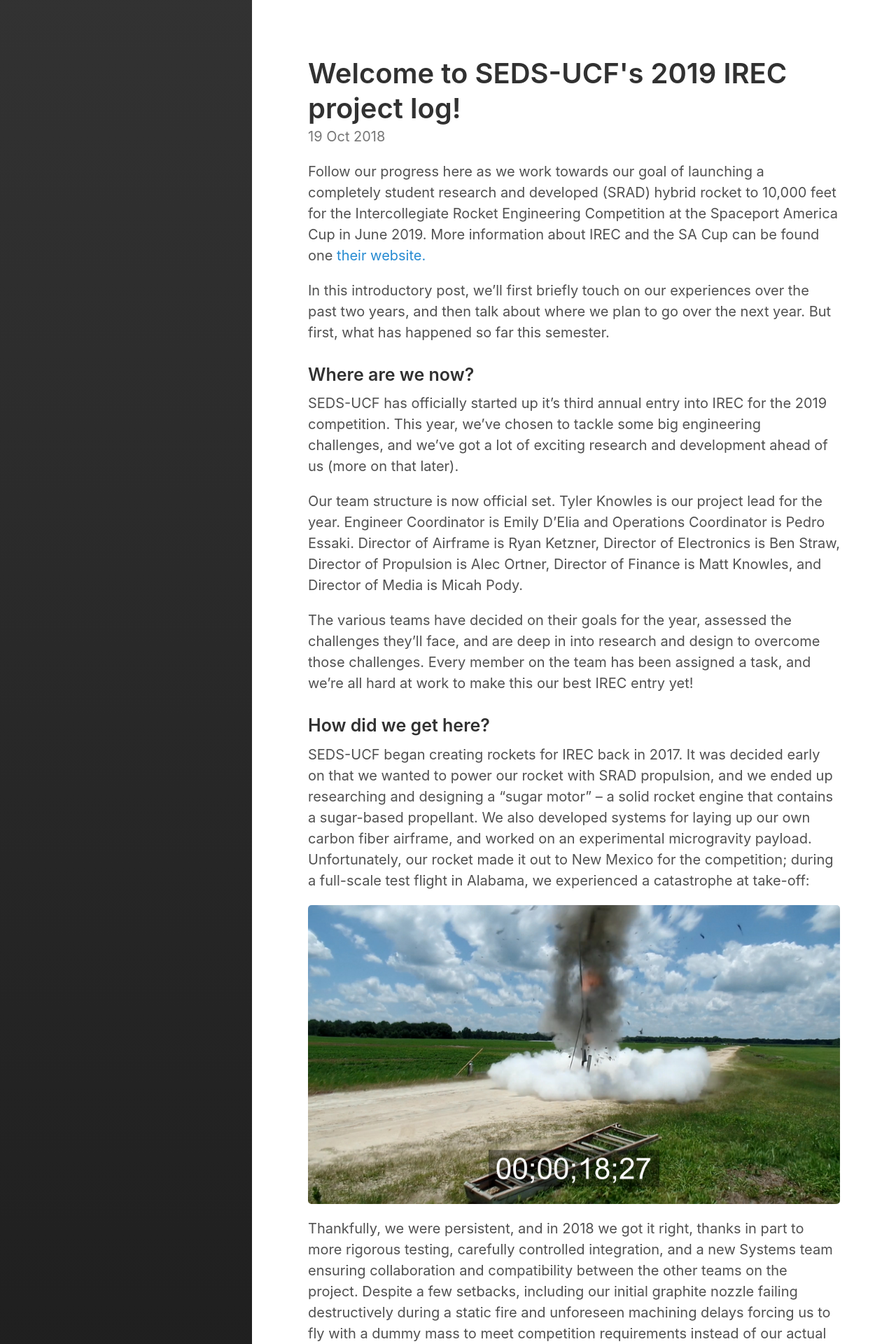
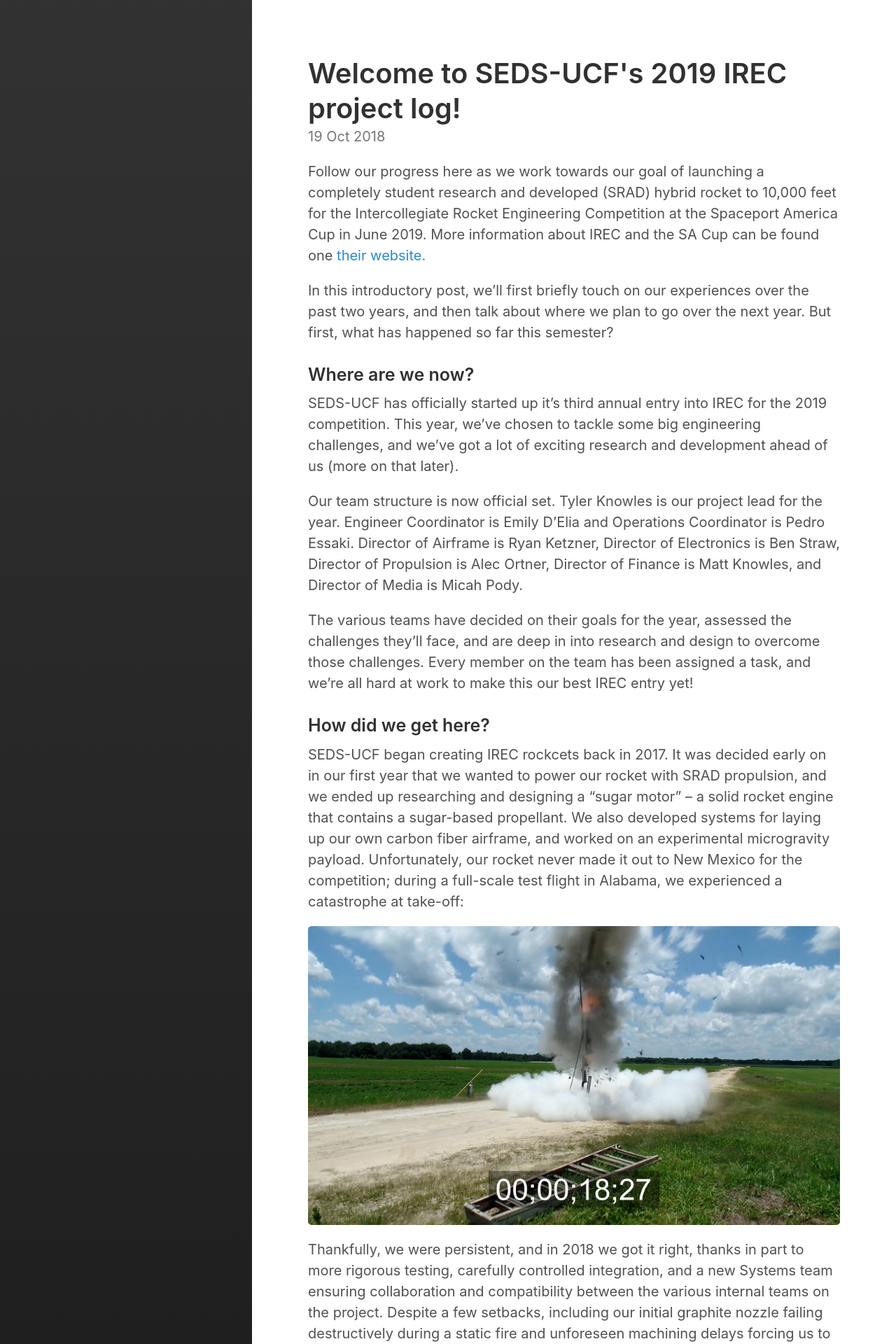
Before and after one commit to SEDS-UCF/IREC2019-project-log, a Jekyll site: the page built from _posts/2018-10-19-welcome.md, in a window 1280 px wide. Shown: the top 1920 px of the page at 70% size. Built offline with Jekyll 4.4.1, drawn with Linux system fonts in a browser that asks for light colours; some of the changed text lies outside the part shown.

Commit message:
Rework the welcome post a bit.

```diff
--- a/_posts/2018-10-19-welcome.md
+++ b/_posts/2018-10-19-welcome.md
@@ -7,7 +7,7 @@ tags:
 
 Follow our progress here as we work towards our goal of launching a completely student research and developed (SRAD) hybrid rocket to 10,000 feet for the Intercollegiate Rocket Engineering Competition at the Spaceport America Cup in June 2019. More information about IREC and the SA Cup can be found one [their website.](http://www.soundingrocket.org/sa-cup-home.html)
 
-In this introductory post, we'll first briefly touch on our experiences over the past two years, and then talk about where we plan to go over the next year. But first, what has happened so far this semester.
+In this introductory post, we'll first briefly touch on our experiences over the past two years, and then talk about where we plan to go over the next year. But first, what has happened so far this semester?
 
 <!--more-->
 
@@ -19,25 +19,27 @@ Our team structure is now official set. Tyler Knowles is our project lead for th
 The various teams have decided on their goals for the year, assessed the challenges they'll face, and are deep in into research and design to overcome those challenges. Every member on the team has been assigned a task, and we're all hard at work to make this our best IREC entry yet!
 
 ### How did we get here?
-SEDS-UCF began creating rockets for IREC back in 2017. It was decided early on that we wanted to power our rocket with SRAD propulsion, and we ended up researching and designing a "sugar motor" -- a solid rocket engine that contains a sugar-based propellant. We also developed systems for laying up our own carbon fiber airframe, and worked on an experimental microgravity payload. Unfortunately, our rocket made it out to New Mexico for the competition; during a full-scale test flight in Alabama, we experienced a catastrophe at take-off:
+SEDS-UCF began creating IREC rockcets back in 2017. It was decided early on in our first year that we wanted to power our rocket with SRAD propulsion, and we ended up researching and designing a "sugar motor" -- a solid rocket engine that contains a sugar-based propellant. We also developed systems for laying up our own carbon fiber airframe, and worked on an experimental microgravity payload. Unfortunately, our rocket never made it out to New Mexico for the competition; during a full-scale test flight in Alabama, we experienced a catastrophe at take-off:
 
 ![2017 CATO](/assets/images/2017/cato.jpg)
 
-Thankfully, we were persistent, and in 2018 we got it right, thanks in part to more rigorous testing, carefully controlled integration, and a new Systems team ensuring collaboration and compatibility between the other teams on the project. Despite a few setbacks, including our initial graphite nozzle failing destructively during a static fire and unforeseen machining delays forcing us to fly with a dummy mass to meet competition requirements instead of our actual experimental payload, we successfully launched our SRAD sugar-motor and carbon fiber airframe at IREC 2018.
+Thankfully, we were persistent, and in 2018 we got it right, thanks in part to more rigorous testing, carefully controlled integration, and a new Systems team ensuring collaboration and compatibility between the various internal teams on the project. Despite a few setbacks, including our initial graphite nozzle failing destructively during a static fire and unforeseen machining delays forcing us to fly a dummy mass to meet competition requirements instead of our actual experimental payload, we successfully launched our SRAD sugar-motor and carbon fiber airframe at IREC 2018.
 
 ![IREC 2018 Launch](/assets/images/2018/irec_launch.png)
 
 [This amazing video](https://www.youtube.com/watch?v=K9FZL5dgmfg) is a good visual recap of IREC 2018.
 
 ### Where are we going?
-So here's the exciting part: what we plan to do for this year. We've already reached our goal of 10,000 feet with a SRAD solid. So this year, we're going to reach for that same mark, but with a hybrid motor. This is a rocket engine that utilizes a solid fuel grain, but liquid or gaseous oxidizer. This has a much greater level of complexity than a solid motor, where the fuel and oxidizer can be mixed into a solid grain before being loaded into the rocket. We will have to carry a solid fuel grain and a separate tank of our liquid oxidizer, and then through a system of valves, control the flow of that oxidizer into the combustion chamber to maintain stable combustion throughout flight.
+We've already reached our goal of 10,000 feet with a SRAD solid. So this year, we're going to reach for that same mark, but with a hybrid motor. This is a rocket engine that utilizes a solid fuel grain, but liquid or gaseous oxidizer. This has a much greater level of complexity than a solid motor, where the fuel and oxidizer are already mixed into a solid grain before being loaded into the rocket. We will have to carry a solid fuel grain and a separate tank of our liquid oxidizer, and then through a system of valves, control the flow of that oxidizer into the combustion chamber to maintain stable combustion throughout flight.
 
 Additionally, we're looking into the possibility of deploying an airbrake mechanism to slow our ascent as we're approaching our target altitude. Last year, we overshot our 10,000 foot target by over 4,000 feet. This year, through a combination of careful design, a throttling engine, and airbrakes, we hope to hit 10,000 feet exactly.
 
 With the increased mechanical complexity comes the need for increased electrical capability. Previously we've had microcontrollers inside the payload to detect microgravity and actuate our experiment, but they were constrained by the 3U CubeSat form factor and 8.8 pound target weight. For the first time, this years rocket will feature an integrated flight computer, with a comprehensive sensor array, power distribution throughout the rocket for the computer systems, actuators, cameras, and payload, and even a radio downlink back to our ground station for real-time telemetry!
 
-As for our experimental payload, we're continuing with the experiment of precious years, since it has still never gotten to fly at competition. However, we are redesigning the payload this year to be more efficient, more reliable, and to take full advantage of our new flight computer.
+As for our experimental payload, we're continuing with the experiment of precious years, since it has still never been flown at competition. However, we are redesigning the payload this year to be more efficient, more reliable, and to take full advantage of our new flight computer.
 
-As you can see, we've got a lot of work ahead of us. Keep an eye on this website for updates from our various teams, especially as we start transitioning from research into design. We'll cover the various challenges we face and our solutions to them, in an attempt to bring you along for the ride! And if you're able to do so, please consider donating to our GoFundMe, linked in the sidebar.
+As you can see, we've got a lot of work ahead of us. Keep an eye on this website for exciting updates from our various teams, especially as we start transitioning from research into design. And if you're able to do so, please consider donating to our GoFundMe, linked in the sidebar.
 
 Ad astra.
+
+-- The SEDS-UCF 2019 IREC Team
```
